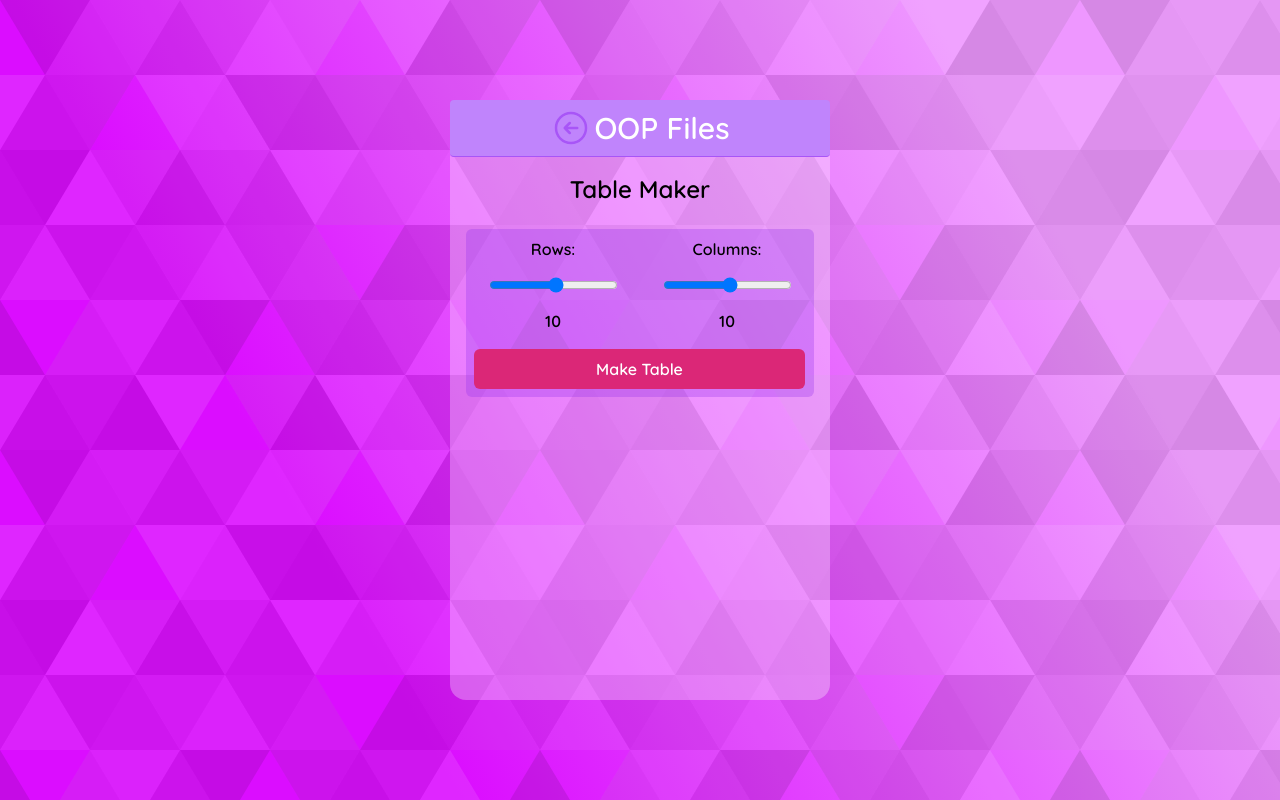
After one commit to JeroGaviiria/POO69, a PHP site: page /03-private.php in a window 1280 px wide. The commit adds this page. Run offline with PHP 8.4, Linux system fonts and the light colour scheme.

Commit message:
feat:Files Construct & Private

```diff
--- a/00-template.php
+++ b/00-template.php
@@ -5,7 +5,7 @@
     <meta charset="UTF-8">
     <meta http-equiv="X-UA-Compatible" content="IE=edge">
     <meta name="viewport" content="width=device-width, initial-scale=1.0">
-    <title>Template</title>
+    <title></title>
     <link rel="stylesheet" href="css/styles.css">
     <link rel="preconnect" href="https://fonts.googleapis.com">
 <link rel="preconnect" href="https://fonts.googleapis.com">
@@ -27,7 +27,7 @@
             </a>
             <h1 class="text-3xl gap-2 text-white">OOP Files</h1>
         </header>
-        <section>
+        <section class="max-h-[500px] overflow-y-auto m-4 ">
 
         </section>
     </main>
--- /dev/null
+++ b/03-private.php
@@ -0,0 +1,79 @@
+<!DOCTYPE html>
+<html lang="en">
+
+<head>
+    <meta charset="UTF-8">
+    <meta http-equiv="X-UA-Compatible" content="IE=edge">
+    <meta name="viewport" content="width=device-width, initial-scale=1.0">
+    <title>03-Private</title>
+    <link rel="stylesheet" href="css/styles.css">
+    <link rel="preconnect" href="https://fonts.googleapis.com">
+<link rel="preconnect" href="https://fonts.googleapis.com">
+<link rel="preconnect" href="https://fonts.gstatic.com" crossorigin>
+<link href="https://fonts.googleapis.com/css2?family=Quicksand:wght@600&display=swap" rel="stylesheet">
+
+</head>
+
+<body class="min-h-[100vh] flex justify-center items-center ">
+    <main class="w-[380px] h-[600px] bg-white/30 rounded-2xl">
+    <header class="flex justify-center items-center border-b border-purple-500 bg-purple-400 rounded pt-2 pb-2">
+            <a href="index.php">
+                <svg xmlns="http://www.w3.org/2000/svg" fill="none" viewBox="0 0 24 24" stroke-width="1.5"
+                    stroke="currentColor" class="w-10 h-10 hover:-translate-x-3 hover:scale-125 mr-1 text-purple-500 gap-3">
+                    <path stroke-linecap="round" stroke-linejoin="round"
+                        d="M11.25 9l-3 3m0 0l3 3m-3-3h7.5M21 12a9 9 0 11-18 0 9 9 0 0118 0z" />
+                </svg>
+
+            </a>
+            <h1 class="text-3xl gap-2 text-white">OOP Files</h1>
+        </header>
+        <section class="max-h-[500px] overflow-y-auto m-4 ">
+            <h2 class=" text-center text-2xl mb-6">
+                Table Maker
+            </h2>
+            <form class="p-2 mb-4 grid grid-cols-2 gap-4 justify-center ring-black/50 bg-purple-600/30 rounded-md" action="" method="post">
+            <div class=" flex flex-col items-center gap-4">
+                <label>Rows:</label>
+                <input type="range" name="nr" min="1" max="20" step="1" oninput="onr.value=this.value">
+                <output id="onr" class="" >10</output>
+            </div>
+            <div class=" flex flex-col items-center gap-4">
+                <label>Columns:</label>
+                <input type="range" name="nc" min="1" max="20" step="1" oninput="onc.value=this.value">
+                <output id="onc" >10</output>
+            </div>
+                <button class=" p-2 bg-pink-600 hover:scale-105 hover:bg-pink-700 text-white rounded-md w-[331px]">Make Table</button>
+            </form>
+            <?php
+            class Table {
+                private $nr;
+                private $nc;
+
+                public function __construct($nr, $nc){
+                    $this->nr = $nr;
+                    $this->nc = $nc;
+                    $this->makeTable();
+            }
+            private function makeTable(){
+                echo "<table class='border-collapse   rounded-md  mx-auto mb-4'>";
+                for($r = 1; $r <= $this->nr; $r++) {
+                    echo"<tr>";
+                    for($c = 1; $c <= $this->nc; $c++) {
+                        echo "<td class='p-2 ring-1 rounded-sm ring-purple-600'>  </td>";
+                    }
+                    echo"</tr>";
+                }
+                echo "</table>";
+            }
+        }
+    if($_POST){
+        $table = new Table($_POST['nr'], $_POST['nc']);
+    }
+            ?>
+        </section>
+    </main>
+    <script src="js/tailwind-3.2.4.js"></script>
+
+</body>
+
+</html>
--- a/index.php
+++ b/index.php
@@ -25,11 +25,11 @@
   <path stroke-linecap="round" stroke-linejoin="round" d="M3.75 9h16.5m-16.5 6.75h16.5" />
   </svg>01 Class</a>
 
-                <a href="" class="bg-purple-400/100 px-4 py-2 w-[250px] rounded flex gap-2 hover:bg-purple-600/70 hover:scale-105"><svg xmlns="http://www.w3.org/2000/svg" fill="none" viewBox="0 0 24 24" stroke-width="1.5" stroke="currentColor" class="w-6 h-6">
+                <a href="02-construct.php" class="bg-purple-400/100 px-4 py-2 w-[250px] rounded flex gap-2 hover:bg-purple-600/70 hover:scale-105"><svg xmlns="http://www.w3.org/2000/svg" fill="none" viewBox="0 0 24 24" stroke-width="1.5" stroke="currentColor" class="w-6 h-6">
   <path stroke-linecap="round" stroke-linejoin="round" d="M3.75 9h16.5m-16.5 6.75h16.5" />
   </svg>02 Construct</a>
 
-                <a href="" class="bg-purple-400 px-4 py-2 w-[250px] rounded flex gap-2 hover:bg-purple-600/70 hover:scale-105"><svg xmlns="http://www.w3.org/2000/svg" fill="none" viewBox="0 0 24 24" stroke-width="1.5" stroke="currentColor" class="w-6 h-6">
+                <a href="03-private.php" class="bg-purple-400 px-4 py-2 w-[250px] rounded flex gap-2 hover:bg-purple-600/70 hover:scale-105"><svg xmlns="http://www.w3.org/2000/svg" fill="none" viewBox="0 0 24 24" stroke-width="1.5" stroke="currentColor" class="w-6 h-6">
   <path stroke-linecap="round" stroke-linejoin="round" d="M3.75 9h16.5m-16.5 6.75h16.5" />
   </svg>03 Private</a>
 
```
Also changed, not shown: 02-construct.php (added, +93 -0 lines).
